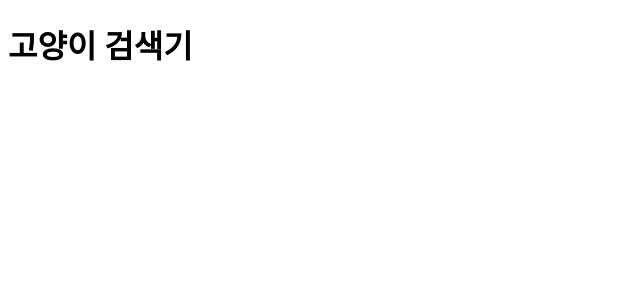
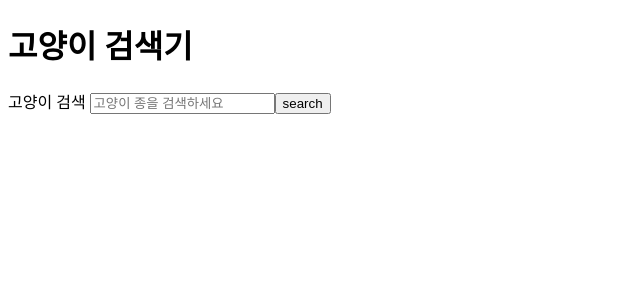
Before and after one commit to Kwakcena/ILoveCat, a React app: page / in a window 1280 px wide. Shown: the top 300 px of the page, without its empty margins (0-640 px from the left). Built offline with nearby package versions, Linux system fonts and the light colour scheme.

Commit message:
고양이 종 검색 컴포넌트 Search
고양이를 검색할 수 있는 Search 컴포넌트를 만들었다.

```diff
--- a/src/App.jsx
+++ b/src/App.jsx
@@ -1,9 +1,11 @@
 import React from 'react';
+import Search from './Search';
 
 export default function App() {
   return (
     <div>
       <h1>고양이 검색기</h1>
+      <Search />
     </div>
   );
 }
--- /dev/null
+++ b/src/Search.jsx
@@ -0,0 +1,19 @@
+import React from 'react';
+
+export default function Search() {
+  return (
+    <div>
+      <label htmlFor="input-breeds">고양이 검색 </label>
+      <input
+        id="input-breeds"
+        type="text"
+        placeholder="고양이 종을 검색하세요"
+      />
+      <button
+        type="button"
+      >
+        search
+      </button>
+    </div>
+  );
+}
```
Also changed, not shown: .eslintrc.js, 2 other files (tests, documents, lock files or other folders).
